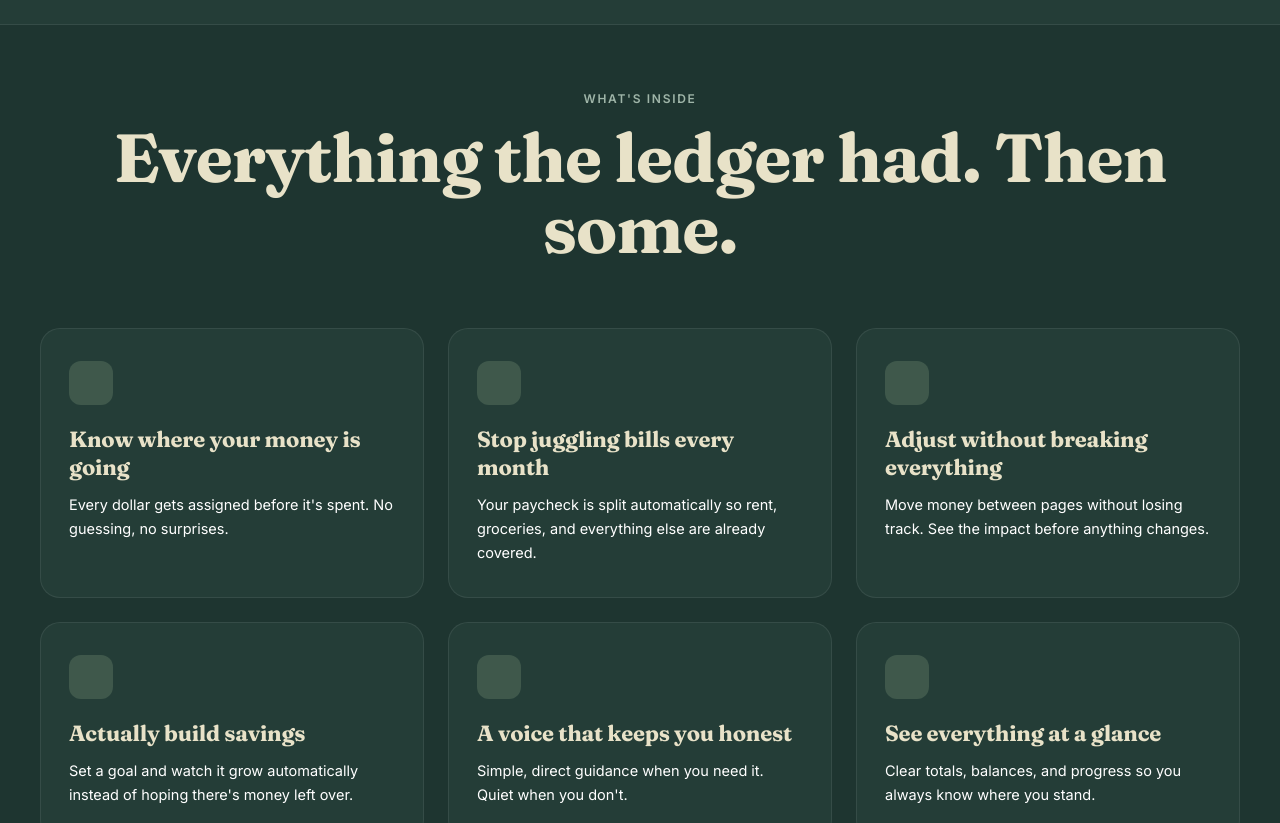
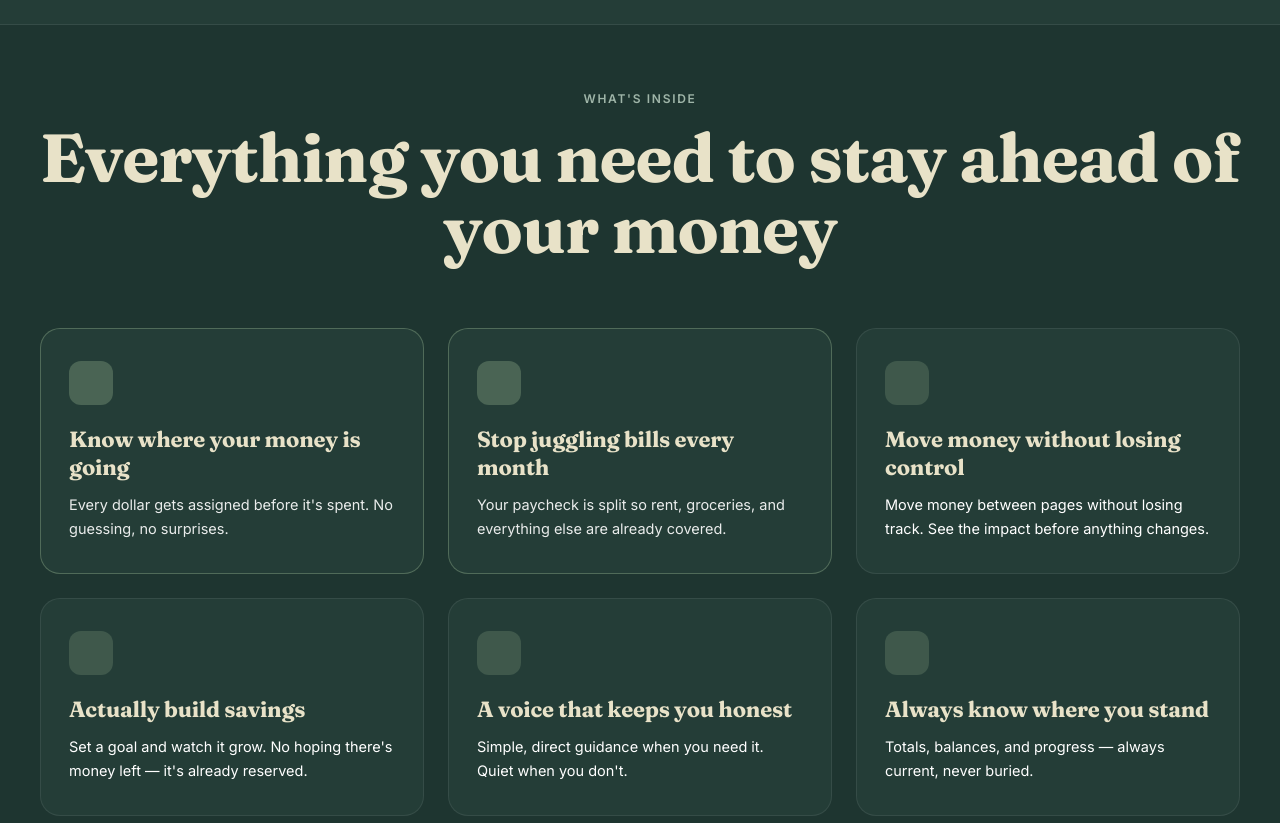
Before and after one commit to r1gger1/divvydup, a React (Vite) app: page / in a window 1280 px wide. Shown: the part 1580-2403 px from the top of the page. Built offline with nearby package versions, Linux system fonts and the light colour scheme.

Commit message:
Refine feature headlines, add visual emphasis to key cards, adjust spacing

```diff
--- a/src/App.jsx
+++ b/src/App.jsx
@@ -65,22 +65,22 @@ function LandingPage({onGetStarted,onSignIn,showAddToAccount=false,onAddToAccoun
       </section>
 
       {/* FEATURES */}
-      <section id="features" style={{background:C.bg,padding:'66px 32px'}}>
+      <section id="features" style={{background:C.bg,padding:'66px 32px 88px'}}>
         <p style={{textAlign:'center',fontSize:'12px',fontWeight:600,letterSpacing:'0.14em',textTransform:'uppercase',color:C.muted,marginBottom:'16px'}}>What's inside</p>
-        <h2 style={{fontFamily:fh,fontSize:'clamp(42px,5.5vw,68px)',fontWeight:700,textAlign:'center',marginBottom:'64px',color:C.cream,lineHeight:1.05,letterSpacing:'-0.015em'}}>Everything the ledger had. Then some.</h2>
+        <h2 style={{fontFamily:fh,fontSize:'clamp(42px,5.5vw,68px)',fontWeight:700,textAlign:'center',marginBottom:'64px',color:C.cream,lineHeight:1.05,letterSpacing:'-0.015em'}}>Everything you need to stay ahead of your money</h2>
         <div style={{maxWidth:'1200px',margin:'0 auto',display:'grid',gridTemplateColumns:'repeat(auto-fit,minmax(320px,1fr))',gap:'24px'}}>
           {[
-            {title:"Know where your money is going",desc:"Every dollar gets assigned before it's spent. No guessing, no surprises."},
-            {title:"Stop juggling bills every month",desc:"Your paycheck is split automatically so rent, groceries, and everything else are already covered."},
-            {title:"Adjust without breaking everything",desc:"Move money between pages without losing track. See the impact before anything changes."},
-            {title:"Actually build savings",desc:"Set a goal and watch it grow automatically instead of hoping there's money left over."},
+            {title:"Know where your money is going",desc:"Every dollar gets assigned before it's spent. No guessing, no surprises.",featured:true},
+            {title:"Stop juggling bills every month",desc:"Your paycheck is split so rent, groceries, and everything else are already covered.",featured:true},
+            {title:"Move money without losing control",desc:"Move money between pages without losing track. See the impact before anything changes."},
+            {title:"Actually build savings",desc:"Set a goal and watch it grow. No hoping there's money left — it's already reserved."},
             {title:"A voice that keeps you honest",desc:"Simple, direct guidance when you need it. Quiet when you don't."},
-            {title:"See everything at a glance",desc:"Clear totals, balances, and progress so you always know where you stand."},
+            {title:"Always know where you stand",desc:"Totals, balances, and progress — always current, never buried."},
           ].map(f=>(
-            <div key={f.title} style={{background:C.bgAlt,border:`1px solid ${C.border}`,borderRadius:'20px',padding:'32px 28px'}}>
-              <div style={{width:'44px',height:'44px',borderRadius:'12px',background:'rgba(181,212,168,0.18)',marginBottom:'20px'}}></div>
+            <div key={f.title} style={{background:C.bgAlt,border:`1px solid ${f.featured ? 'rgba(181,212,168,0.3)' : C.border}`,borderRadius:'20px',padding:'32px 28px'}}>
+              <div style={{width:'44px',height:'44px',borderRadius:'12px',background:f.featured ? 'rgba(181,212,168,0.26)' : 'rgba(181,212,168,0.18)',marginBottom:'20px'}}></div>
               <h3 style={{fontFamily:fh,fontSize:'22px',fontWeight:700,marginBottom:'12px',color:C.cream,letterSpacing:'-0.01em'}}>{f.title}</h3>
-              <p style={{fontSize:'14.5px',color:C.white,lineHeight:1.65,fontWeight:400}}>{f.desc}</p>
+              <p style={{fontSize:'14.5px',color:f.featured ? 'rgba(255,255,255,0.9)' : C.white,lineHeight:1.65,fontWeight:400}}>{f.desc}</p>
             </div>
           ))}
         </div>
```
